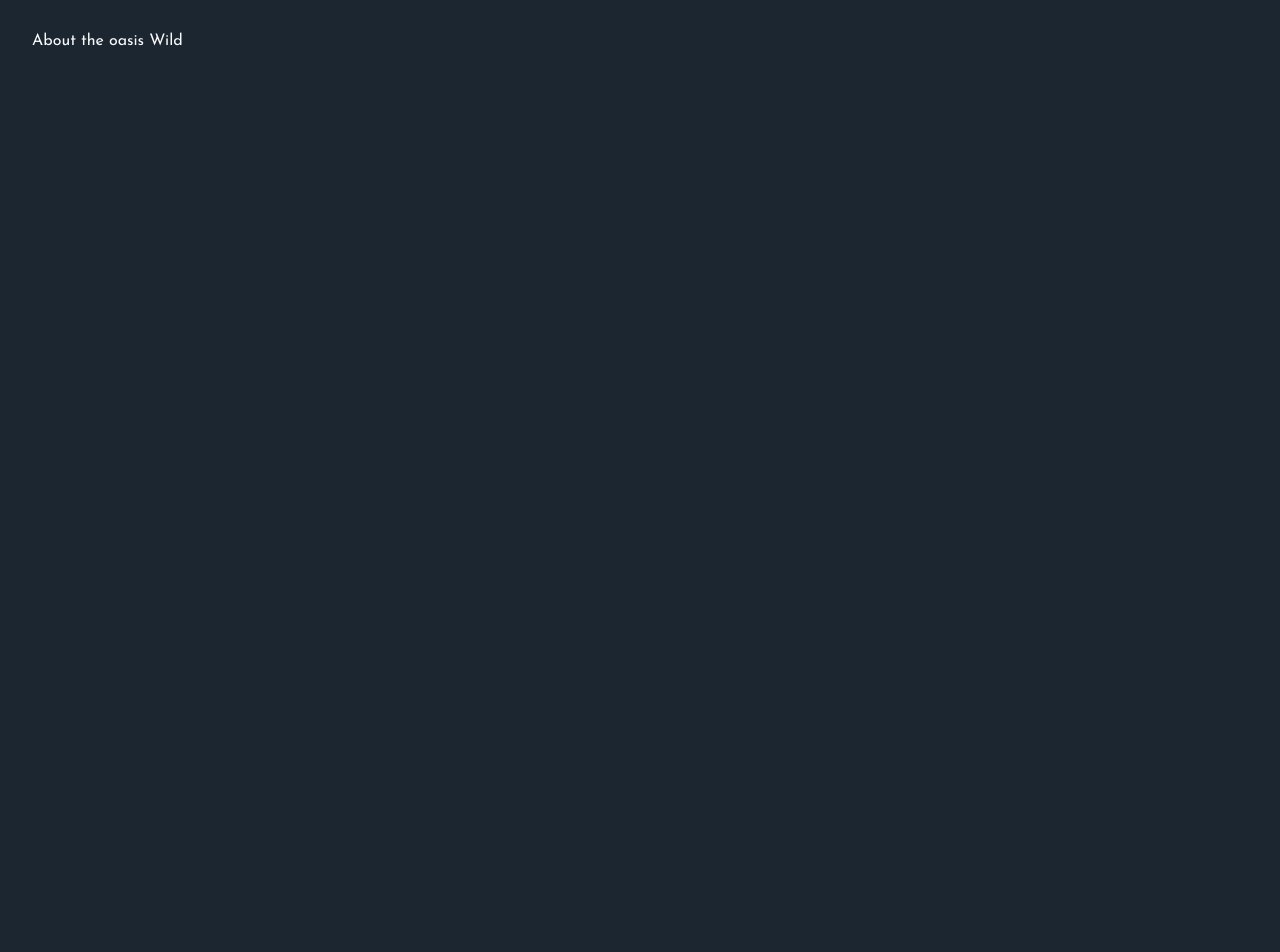
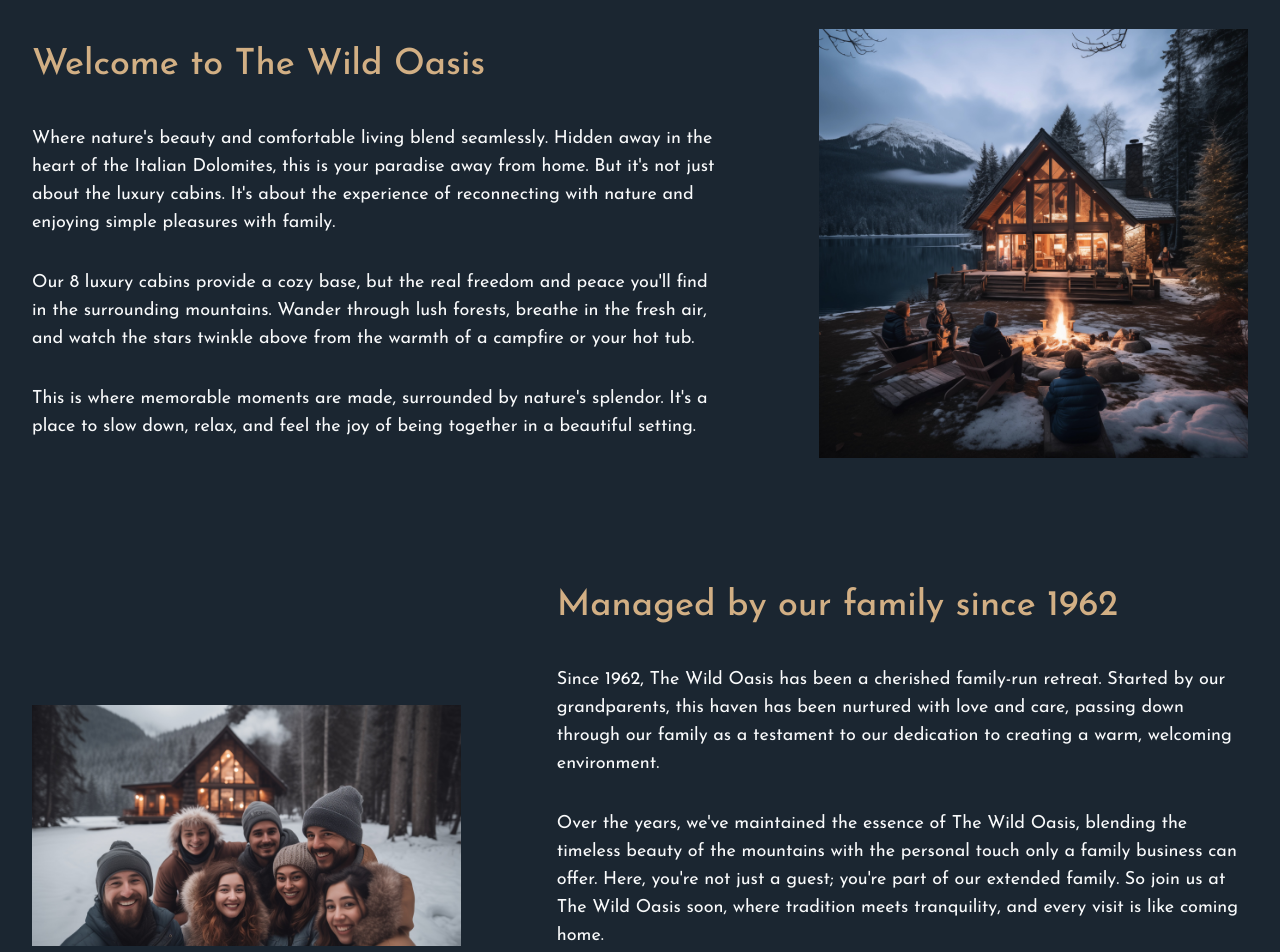
Before and after one commit to codejordy25/The-wild-oasis-website, a Next.js app: page /about in a window 1280 px wide. Shown: the part 120-1072 px from the top of the page. Before the commit the page ends 800 px from the top, so only its background shows below. Built offline with nearby package versions, Linux system fonts and the light colour scheme.

Commit message:
About page with reponsive design

```diff
--- a/starter/components/CabinCard.js
+++ b/app/_components/CabinCard.js
@@ -1,11 +1,14 @@
 import { UsersIcon } from "@heroicons/react/24/solid";
+import Image from "next/image";
+
+import Link from "next/link";
 
 function CabinCard({ cabin }) {
   const { id, name, maxCapacity, regularPrice, discount, image } = cabin;
 
   return (
     <div className="flex border-primary-800 border">
-      <img
+      <Image
         src={image}
         alt={`Cabin ${name}`}
         className="flex-1 border-r border-primary-800"
@@ -42,12 +45,12 @@
         </div>
 
         <div className="bg-primary-950 border-t border-t-primary-800 text-right">
-          <a
+          <Link
             href={`/cabins/${id}`}
             className="border-l border-primary-800 py-4 px-6 inline-block hover:bg-accent-600 transition-all hover:text-primary-900"
           >
             Details & reservation &rarr;
-          </a>
+          </Link>
         </div>
       </div>
     </div>
--- a/app/about/page.js
+++ b/app/about/page.js
@@ -1,11 +1,91 @@
+import Link from "next/link";
+import Image from "next/image";
+import image1 from "@/public/about-1.jpg";
+import image2 from "@/public/about-2.jpg";
+
 export const metadata = {
   title: "About",
 };
 
-export default function page() {
+export default function Page() {
   return (
-    <div>
-      <h1>About the oasis Wild</h1>
+    <div className="grid grid-cols-5 gap-x-24 gap-y-32 text-lg items-center">
+      <div className="col-span-3">
+        <h1 className="text-4xl mb-10 text-accent-400 font-medium">
+          Welcome to The Wild Oasis
+        </h1>
+
+        <div className="space-y-8">
+          <p>
+            Where nature&apos;s beauty and comfortable living blend seamlessly.
+            Hidden away in the heart of the Italian Dolomites, this is your
+            paradise away from home. But it&apos;s not just about the luxury
+            cabins. It&apos;s about the experience of reconnecting with nature
+            and enjoying simple pleasures with family.
+          </p>
+          <p>
+            Our 8 luxury cabins provide a cozy base, but the real freedom and
+            peace you&apos;ll find in the surrounding mountains. Wander through
+            lush forests, breathe in the fresh air, and watch the stars twinkle
+            above from the warmth of a campfire or your hot tub.
+          </p>
+          <p>
+            This is where memorable moments are made, surrounded by
+            nature&apos;s splendor. It&apos;s a place to slow down, relax, and
+            feel the joy of being together in a beautiful setting.
+          </p>
+        </div>
+      </div>
+
+      <div className="col-span-2">
+        <Image
+          src={image1}
+          alt="Family sitting around a fire pit in front of cabin"
+          placeholder="blur"
+          quality={80}
+        />
+      </div>
+
+      <div className=" relative aspect-video col-span-2">
+        <Image
+          src={image2}
+          fill
+          className="object-cover"
+          alt="Family that manages The Wild Oasis"
+        />
+      </div>
+
+      <div className="col-span-3">
+        <h1 className="text-4xl mb-10 text-accent-400 font-medium">
+          Managed by our family since 1962
+        </h1>
+
+        <div className="space-y-8">
+          <p>
+            Since 1962, The Wild Oasis has been a cherished family-run retreat.
+            Started by our grandparents, this haven has been nurtured with love
+            and care, passing down through our family as a testament to our
+            dedication to creating a warm, welcoming environment.
+          </p>
+          <p>
+            Over the years, we&apos;ve maintained the essence of The Wild Oasis,
+            blending the timeless beauty of the mountains with the personal
+            touch only a family business can offer. Here, you&apos;re not just a
+            guest; you&apos;re part of our extended family. So join us at The
+            Wild Oasis soon, where tradition meets tranquility, and every visit
+            is like coming home.
+          </p>
+
+          <div>
+            <Link
+              href="/cabins"
+              className="inline-block mt-4 bg-accent-500 px-8 py-5 text-primary-800 text-lg font-semibold hover:bg-accent-600 transition-all"
+            >
+              Explore our luxury cabins
+            </Link>
+          </div>
+        </div>
+      </div>
     </div>
   );
 }
--- a/app/cabins/page.js
+++ b/app/cabins/page.js
@@ -1,11 +1,34 @@
+import CabinCard from "@/app/_components/CabinCard";
+
 export const metadata = {
   title: "Cabins",
 };
 
-export default function page() {
+export default function Page() {
+  // CHANGE
+  const cabins = [];
+
   return (
     <div>
-      <h1>cabins pages</h1>
+      <h1 className="text-4xl mb-5 text-accent-400 font-medium">
+        Our Luxury Cabins
+      </h1>
+      <p className="text-primary-200 text-lg mb-10">
+        Cozy yet luxurious cabins, located right in the heart of the Italian
+        Dolomites. Imagine waking up to beautiful mountain views, spending your
+        days exploring the dark forests around, or just relaxing in your private
+        hot tub under the stars. Enjoy nature&apos;s beauty in your own little
+        home away from home. The perfect spot for a peaceful, calm vacation.
+        Welcome to paradise.
+      </p>
+
+      {cabins.length > 0 && (
+        <div className="grid sm:grid-cols-1 md:grid-cols-2 gap-8 lg:gap-12 xl:gap-14">
+          {cabins.map((cabin) => (
+            <CabinCard cabin={cabin} key={cabin.id} />
+          ))}
+        </div>
+      )}
     </div>
   );
 }
```
Also changed, not shown: starter/pages/about-page.js (+15 -15 lines).
